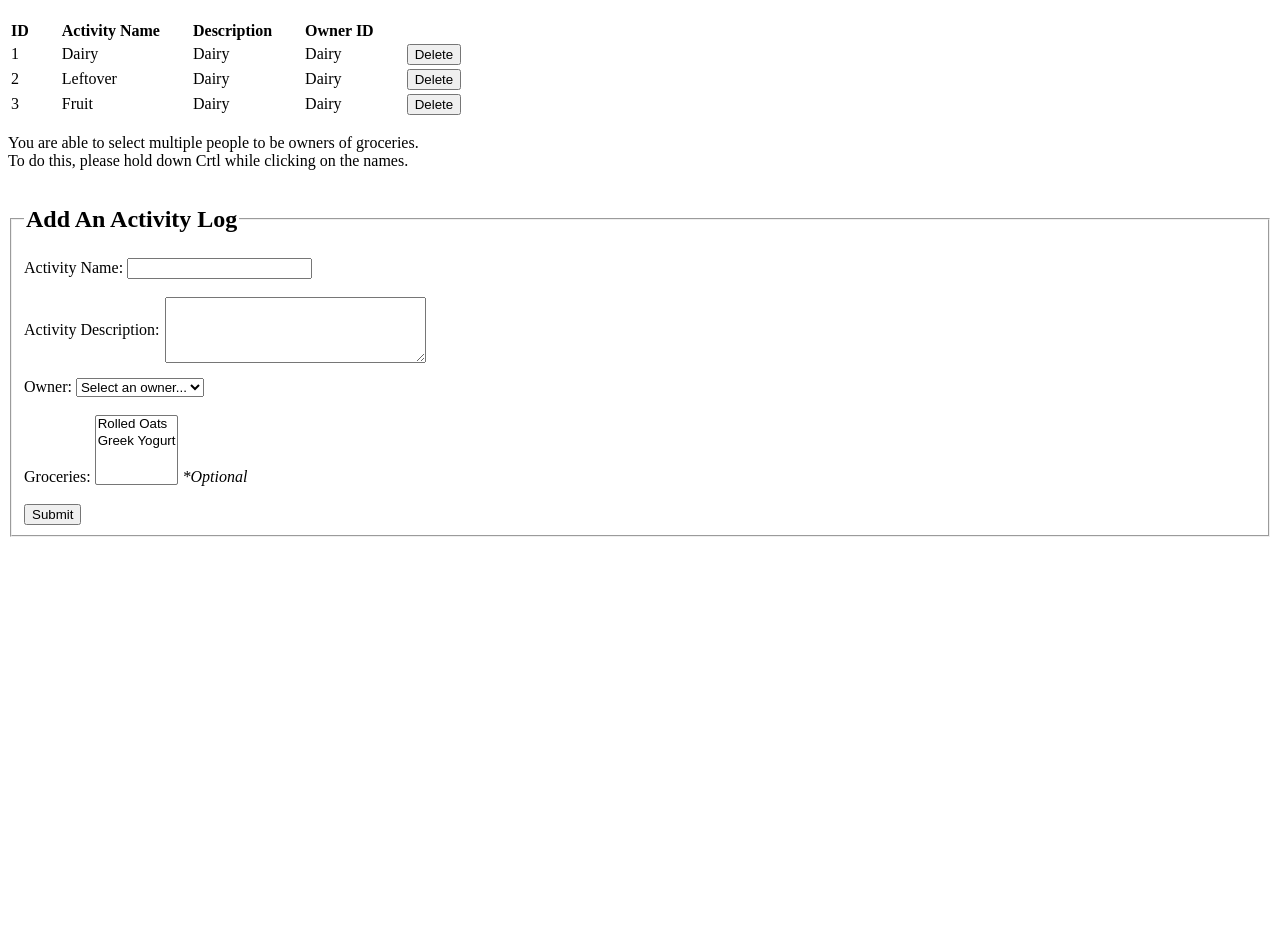
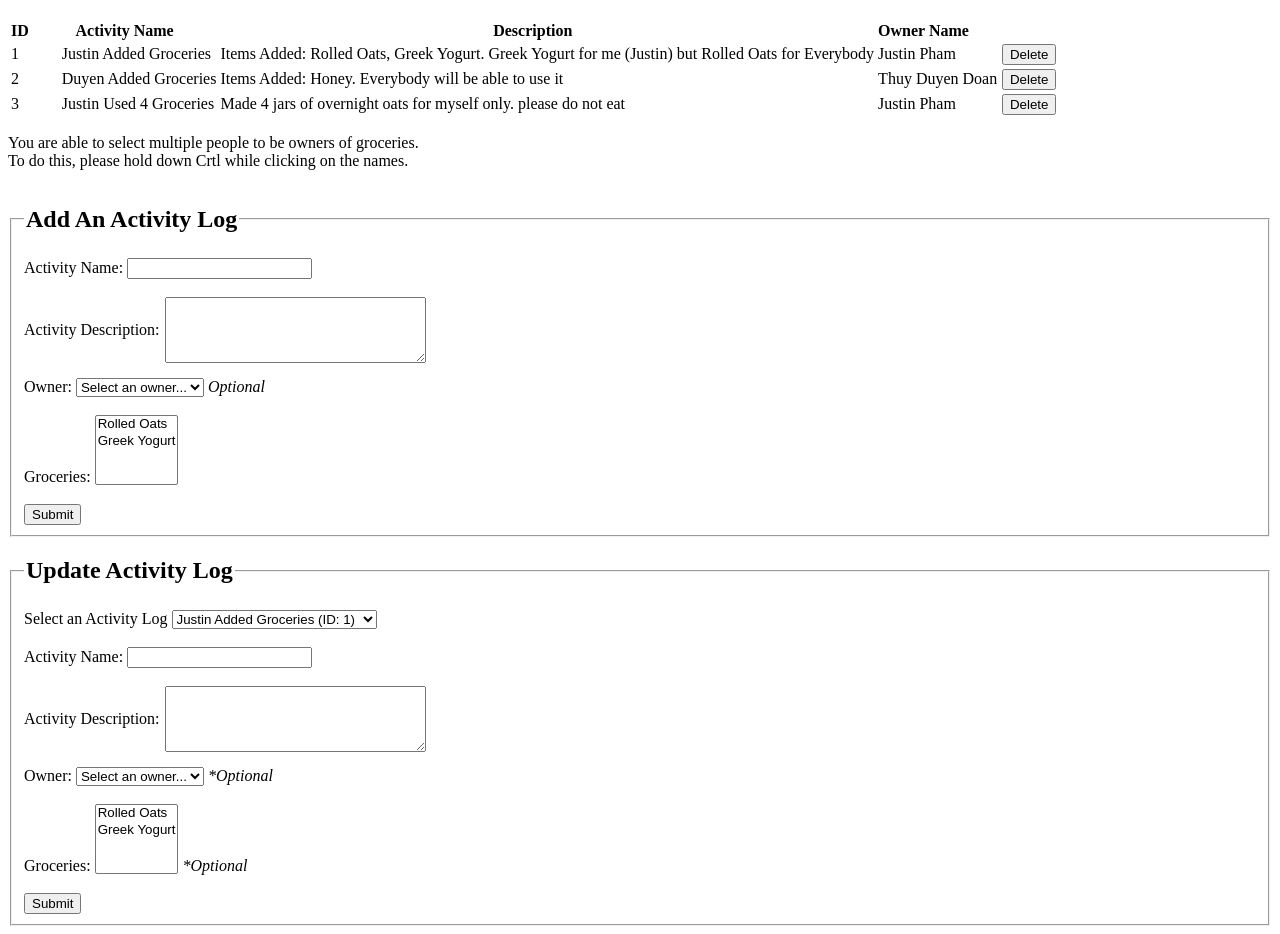
Before and after one commit to justpham/CS340-FridgeSpace, a plain HTML site: page FridgeSpaceWebsite/public/activity_logs.html in a window 1280 px wide. Shown: the part 146-1080 px from the top of the page. Before the commit the page ends 800 px from the top, so only its background shows below. Drawn offline with Linux system fonts and the light colour scheme.

Commit message:
Feedback Fixes

```diff
--- a/FridgeSpaceWebsite/public/activity_logs.html
+++ b/FridgeSpaceWebsite/public/activity_logs.html
@@ -33,28 +33,28 @@
             <th>ID</th>
             <th>Activity Name</th>
             <th>Description</th>
-            <th>Owner ID</th>
+            <th>Owner Name</th>
 
         </tr>
         <tr>
             <td>1</td>
-            <td>Dairy</td>
-            <td>Dairy</td>
-            <td>Dairy</td>
+            <td>Justin Added Groceries</td>
+            <td>Items Added: Rolled Oats, Greek Yogurt. Greek Yogurt for me (Justin) but Rolled Oats for Everybody</td>
+            <td>Justin Pham</td>
             <td><button type="button">Delete</button></td>
         </tr>
         <tr>
             <td>2</td>
-            <td>Leftover</td>
-            <td>Dairy</td>
-            <td>Dairy</td>
+            <td>Duyen Added Groceries</td>
+            <td>Items Added: Honey. Everybody will be able to use it</td>
+            <td>Thuy Duyen Doan</td>
             <td><button type="button">Delete</button></td>
         </tr>
         <tr>
             <td>3</td>
-            <td>Fruit</td>
-            <td>Dairy</td>
-            <td>Dairy</td>
+            <td>Justin Used 4 Groceries</td>
+            <td>Made 4 jars of overnight oats for myself only. please do not eat</td>
+            <td>Justin Pham</td>
             <td><button class="button" type="button">Delete</button></td>
             <!-- <td><button class="delete-x">x</button></td> -->
         </tr>
@@ -75,12 +75,53 @@
                 </div>
 
                 <label for="owner-name">Owner:</label>
-                <select name="owner-name" id="owner-name" required>
+                <select name="owner-name" id="owner-name">
                     <option value="">Select an owner...</option>
                     <option value="owner1">Justin Pham</option>
                     <option value="owner2">Duyen Doan</option>
                     <option value="owner3">Bean Pham</option>
+                </select> <em>Optional</em> <br> <br>
+
+                <label for="grocery-name">Groceries:</label>
+                <select name="grocery-name" id="grocery-name" multiple>
+                    <option value="1">Rolled Oats</option>
+                    <option value="2">Greek Yogurt</option>
                 </select> <br> <br>
+
+                <input type="submit" value="Submit">
+            </fieldset>
+
+        </form>
+    </div>
+
+    <div class="section">
+
+        <form id="update-grocery">
+            <fieldset>
+                <legend> <h2>Update Activity Log</h2> </legend>
+
+                <label for= "select_update_al">Select an Activity Log</label>
+                <select name="select_update_al" id="select_update_al">
+                    <option value="1">Justin Added Groceries (ID: 1)</option>
+                    <option value="2">Duyen Added Groceries (ID: 2)</option>
+                    <option value="3">Justin Used 4 Groceries (ID: 3)</option>
+                </select> <br> <br>
+
+                <label for="acti_name">Activity Name:</label>
+                <input type="text" id="aname" name="aname" required><br><br>
+
+                <div class="descri-container">
+                    <label for="acti_descri">Activity Description:</label>
+                    <textarea id="descri" name="descri" required rows="4" cols="30"></textarea> <br><br>
+                </div>
+
+                <label for="owner-name">Owner:</label>
+                <select name="owner-name" id="owner-name">
+                    <option value="">Select an owner...</option>
+                    <option value="owner1">Justin Pham</option>
+                    <option value="owner2">Duyen Doan</option>
+                    <option value="owner3">Bean Pham</option>
+                </select> <em>*Optional</em><br> <br>
 
                 <label for="grocery-name">Groceries:</label>
                 <select name="grocery-name" id="grocery-name" multiple>
@@ -92,5 +133,7 @@
             </fieldset>
 
         </form>
+    </div>
+
 </body>
 </html>
```
Also changed, not shown: FridgeSpaceWebsite/public/groceries.html (+5 -6 lines), 2 other files.
